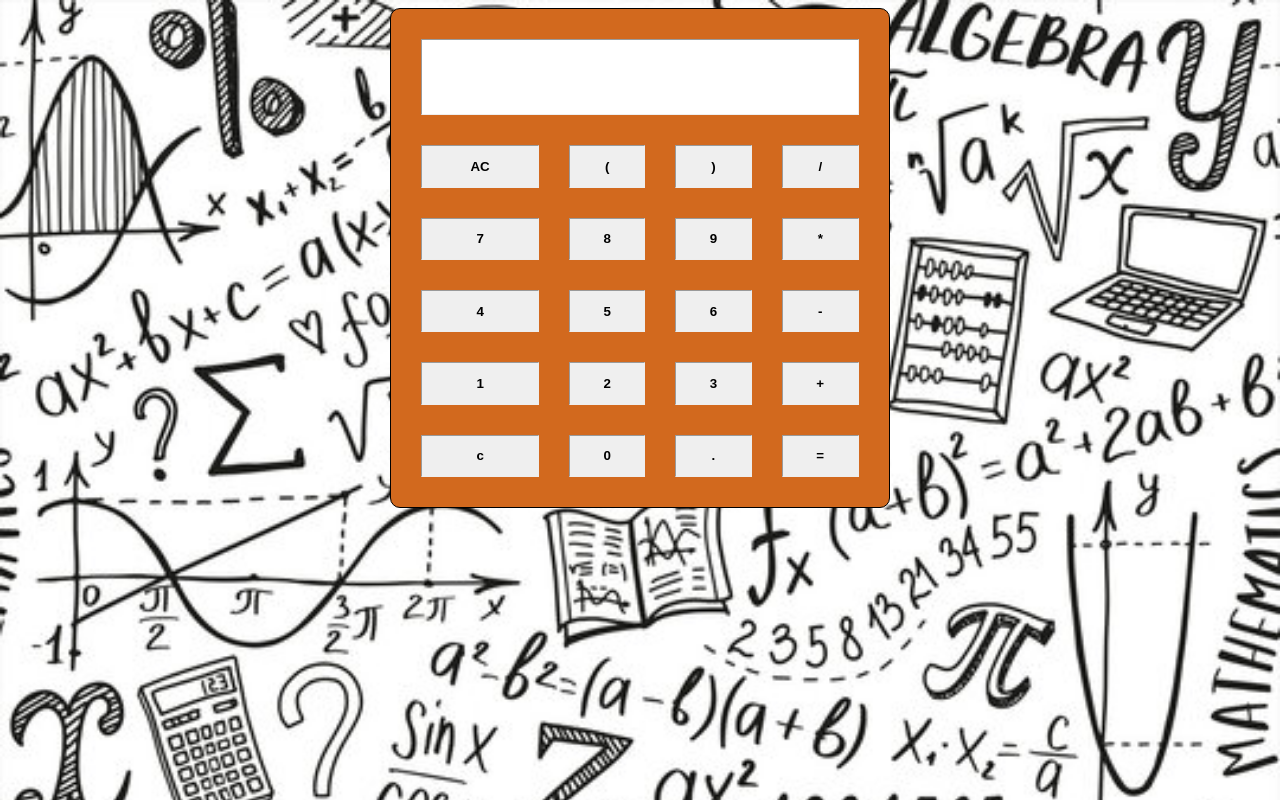
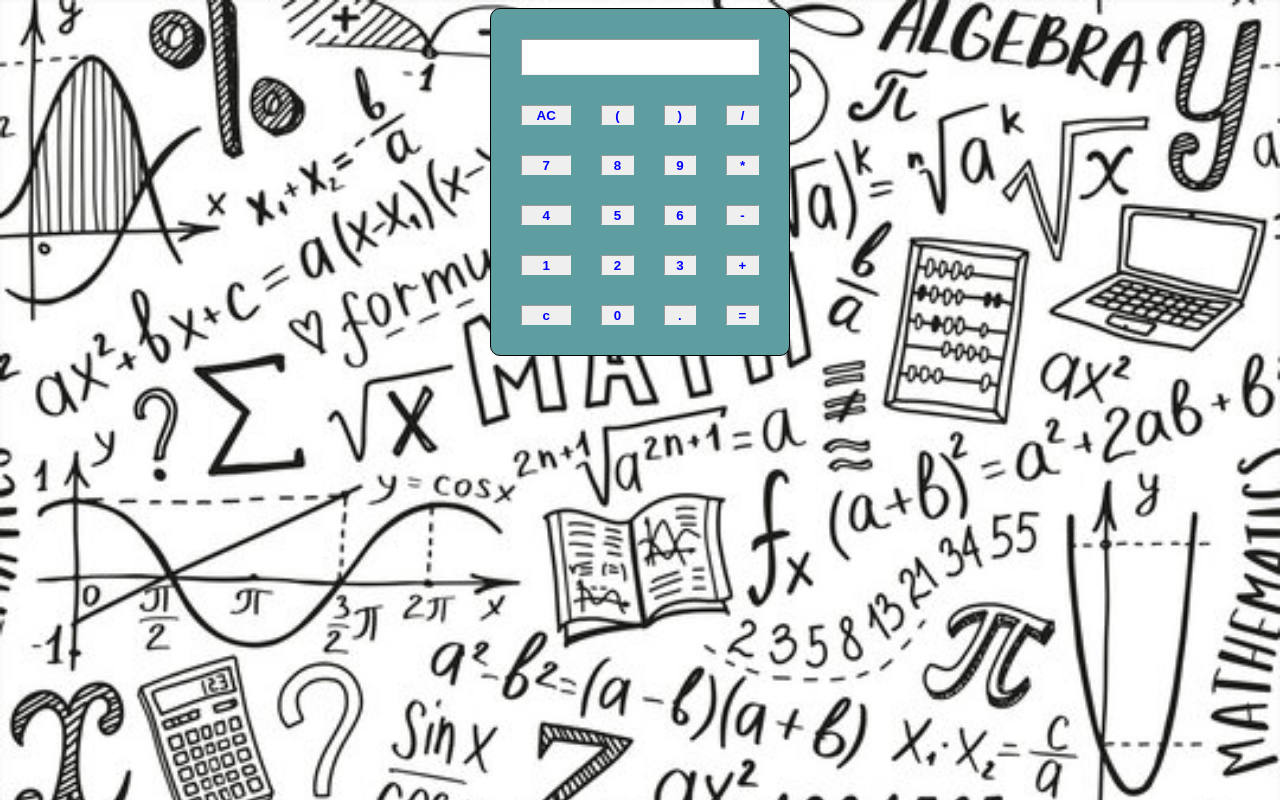
Before and after one commit to Rishabh071107/calculator, a plain HTML site: page index.html in a window 1280 px wide. Drawn offline with Linux system fonts and the light colour scheme.

Commit message:
file updated

```diff
--- a/style.css
+++ b/style.css
@@ -8,7 +8,7 @@
 table{
 
 
-    background-color:chocolate;
+    background-color:cadetblue;
 
     border-spacing: 30px;
 }
@@ -51,7 +51,7 @@ button{
     border-radius:x;
     cursor:pointer;
     box box-sizing: border-box;
-
+    color:blue;
 }
 td {
     width:15px;
@@ -64,6 +64,6 @@ td {
         border-spacing: 8;
         border-radius: 10px;
         border: 1px solid;
-        height: 500px;
-        width: 500px;
+        height: 300px;
+        width: 300px;
     }
```
